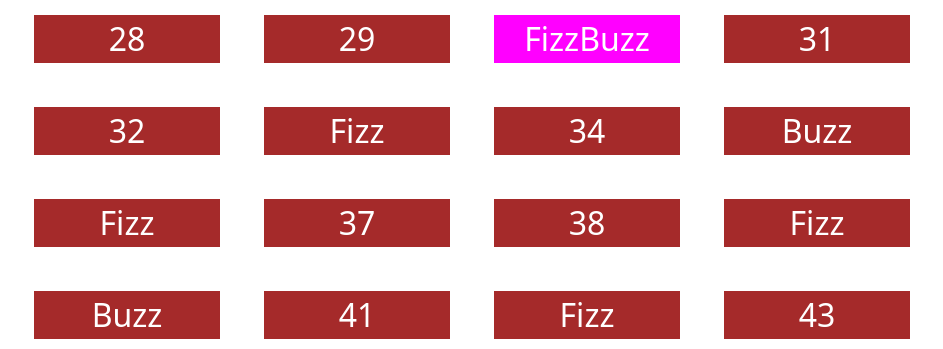
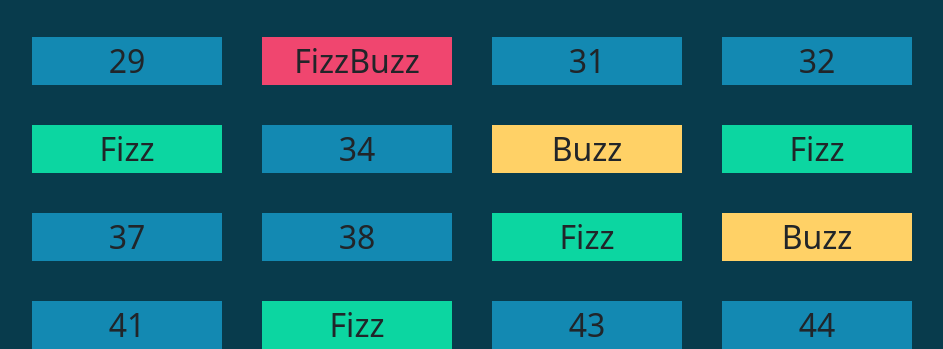
Before and after one commit to Franpan94/js-fizzbuzz, a plain HTML site: page index.html in a window 1280 px wide. Shown: the part 751-1100 px from the top of the page, without its empty margins (58-1001 px from the left). Drawn offline with nearby package versions, Linux system fonts and the light colour scheme.

Commit message:
bonus terminated

```diff
--- a/css/style.css
+++ b/css/style.css
@@ -1,39 +1,41 @@
+body{
+    background-color: rgb(8, 59, 76);
+}
+
 .ms_box{
-    background-color: brown;
-    color: white;
+    background-color: rgb(19, 137, 178);
+
     font-size: 2rem;
-    border: 2px solid white;
+
     text-align: center;
     margin: 20px;
 }
 
 .ms_box2{
-    background-color: magenta;
-    color: white;
+    background-color: rgb(240, 70, 111);
     font-size: 2rem;
-    border: 2px solid white;
     text-align: center;
     margin: 20px;
 }
 
 .ms_box3{
-    background-color: brown;
-    color: white;
+    background-color: rgb(12, 214, 161);
+
     font-size: 2rem;
-    border: 2px solid white;
+
     text-align: center;
     margin: 20px;
 }
 
 .ms_box4{
-    background-color: brown;
-    color: white;
+    background-color: rgb(255, 209, 102);
+
     font-size: 2rem;
-    border: 2px solid white;
+
     text-align: center;
     margin: 20px;
 }
 
-.ms_padding{
-    padding-top: 100px;
+.ms_big{
+   font-size: 5rem;
 }
--- a/index.html
+++ b/index.html
@@ -9,11 +9,9 @@
     <title>Document</title>
 </head>
 <body>
-    <div class="container">
-        <div class="row ms_padding" id="counter-element">
-            <div class="col-2 ms_box ms_box2"></div>
-
-        </div>
+    <div class="container text-white text-center">
+        <h1 class="p-4 ms_big">FizzBuzzDom</h1>
+        <div class="row text-dark" id="counter-element"></div>
     </div>
     <script src="./js/script.js"></script>
 </body>
--- a/js/script.js
+++ b/js/script.js
@@ -23,11 +23,13 @@ for(i=1; i<=100; i++){
 
      //Dichiaro la condizione che nel caso in cui sia divisibile per 3 con resto=0 stampi la voce fizz
     } else if((i % 3)==0){
+        box.classList.add('ms_box3');
         box.innerHTML= 'Fizz';
         console.log('Fizz');
 
      //Dichiaro la condizione che nel caso in cui sia divisibile per 5 con resto=0 stampi la voce buzz
     } else if((i % 5)==0){
+        box.classList.add('ms_box4');
         box.innerHTML= 'Buzz';
         console.log('Buzz');
 
```
